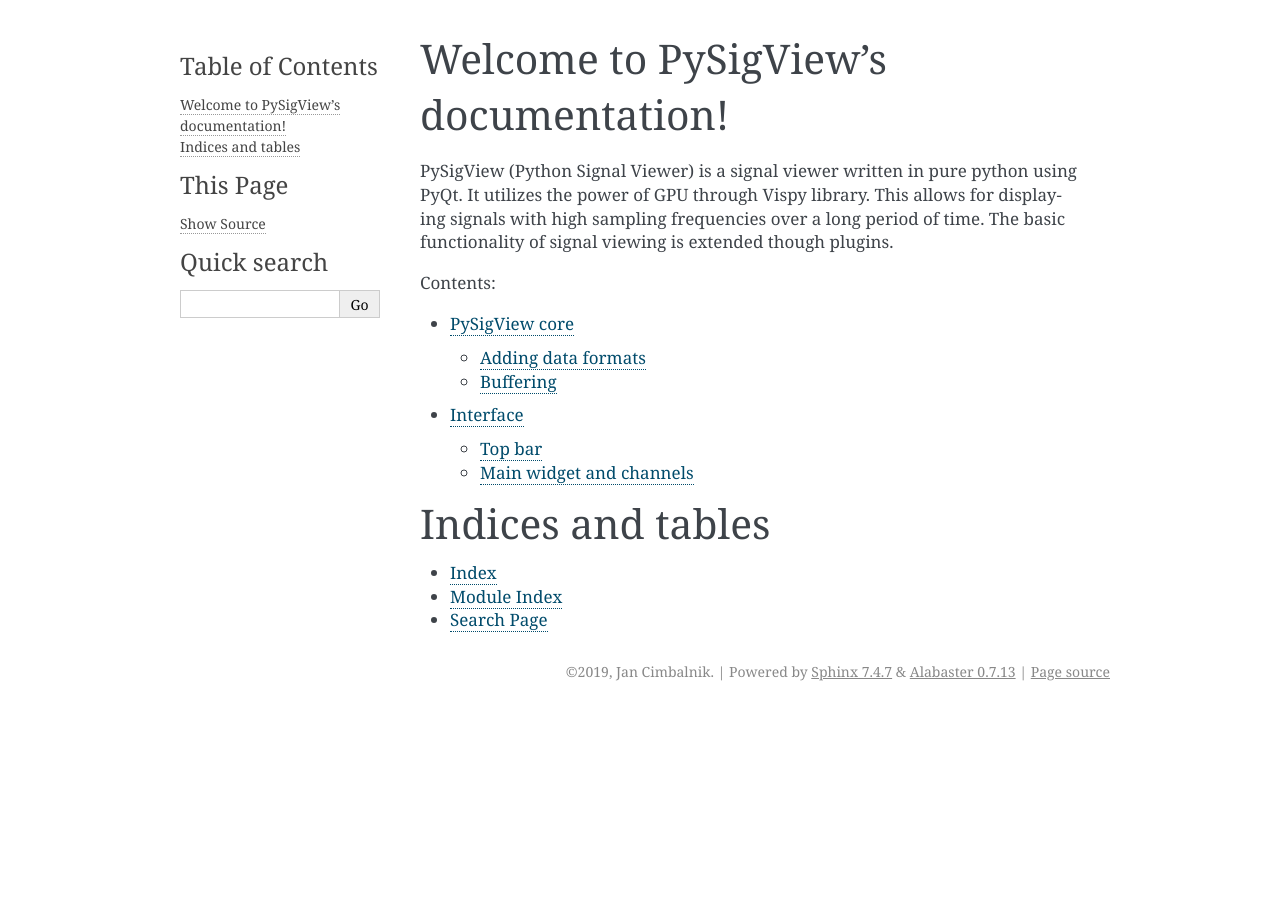
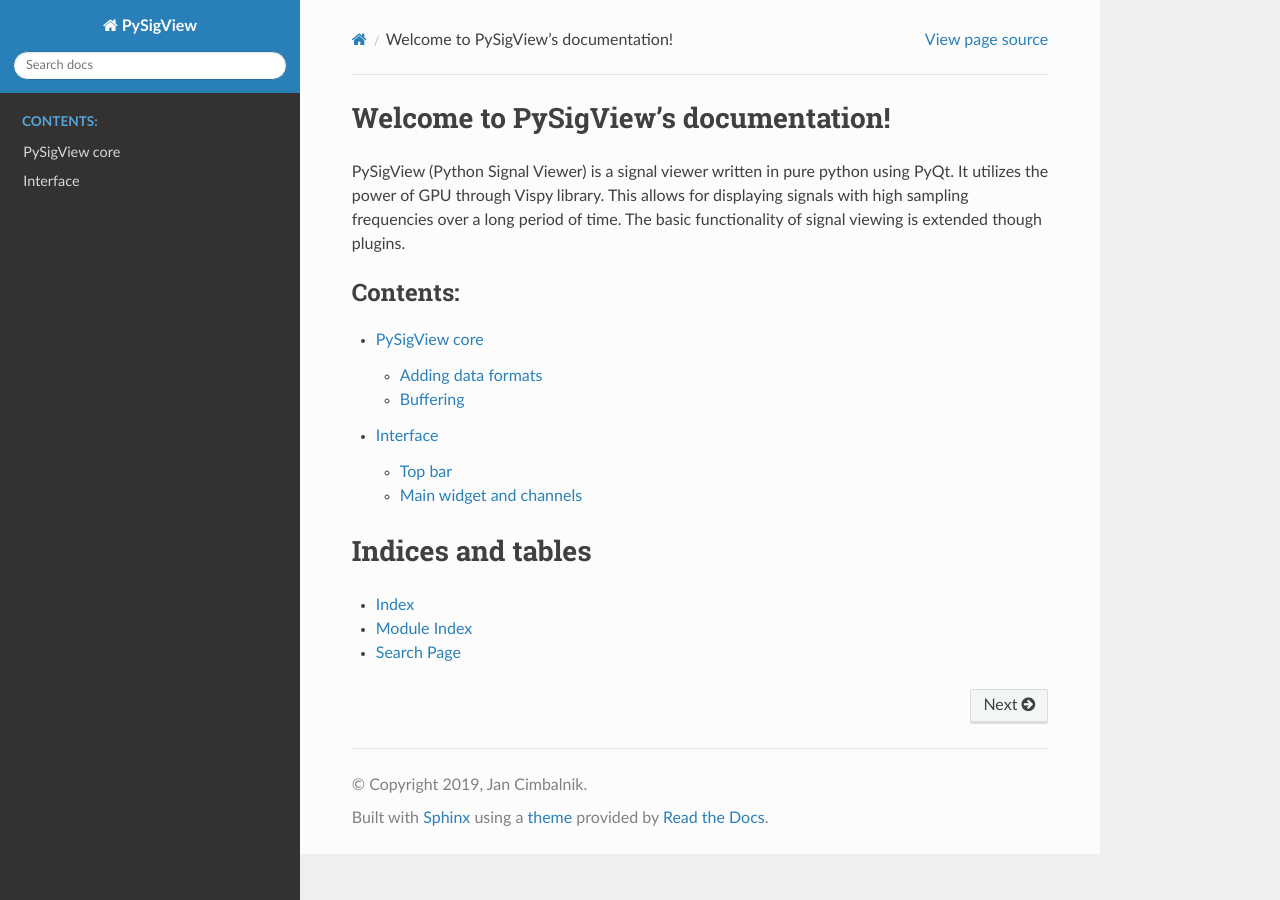
Before and after one commit to ICRC-BME/PySigView, a Sphinx documentation site: the page built from docs/index.rst, in a window 1280 px wide. Built offline with Sphinx 7.4.7 and the Read the Docs theme 2.0.0, drawn with Linux system fonts in a browser that asks for light colours.

Commit message:
Change docs theme

```diff
--- a/docs/conf.py
+++ b/docs/conf.py
@@ -26,7 +26,7 @@
 # The short X.Y version
 version = ''
 # The full version, including alpha/beta/rc tags
-release = '0.0a8'
+release = '0.0b1'
 
 
 # -- General configuration ---------------------------------------------------
@@ -74,7 +74,7 @@
 # The theme to use for HTML and HTML Help pages.  See the documentation for
 # a list of builtin themes.
 #
-html_theme = 'alabaster'
+html_theme = 'sphinx_rtd_theme'
 
 # Theme options are theme-specific and customize the look and feel of a theme
 # further.  For a list of options available for each theme, see the
```
